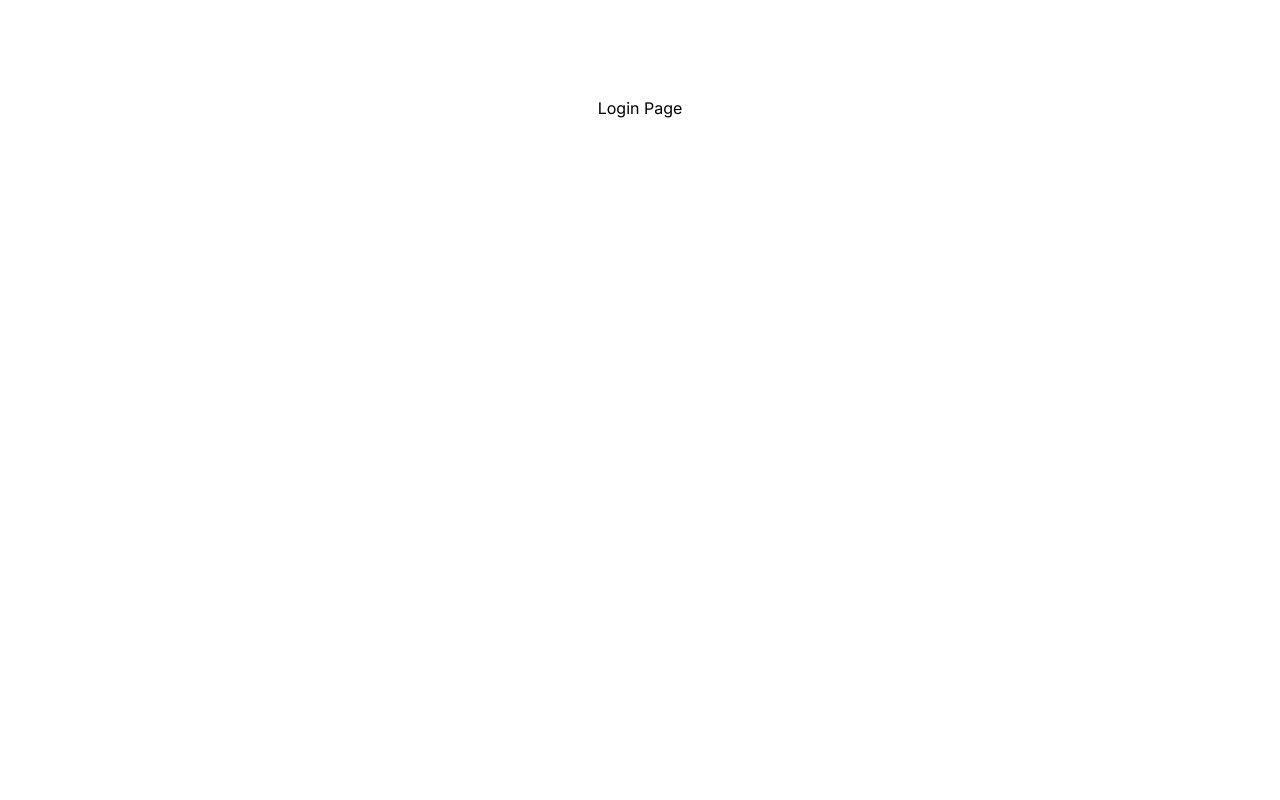
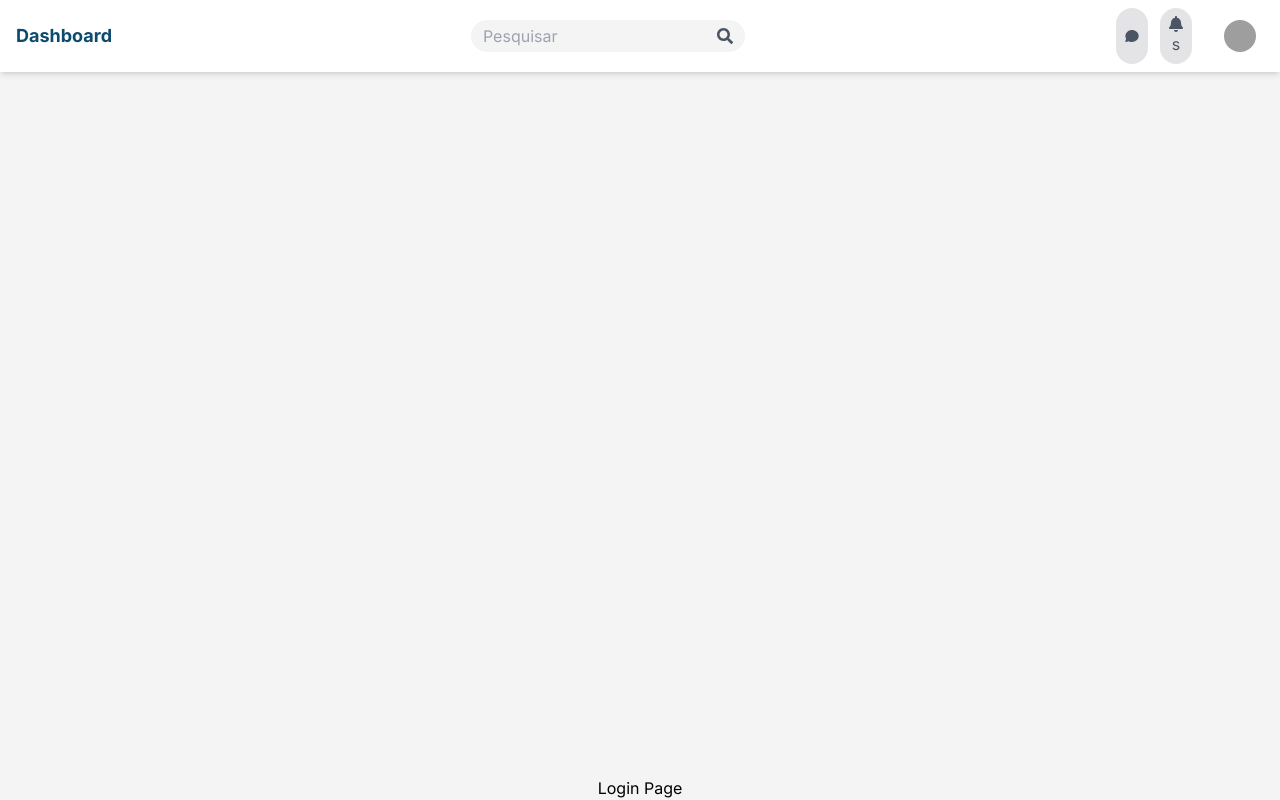
Before and after one commit to CaueJoseOliveiraFalcao/projeto-Senac, a Next.js app in the folder client/login/: page / in a window 1280 px wide. Built offline with nearby package versions, Linux system fonts and the light colour scheme; grey boxes are pictures that could not be loaded.

Commit message:
header style

```diff
--- a/client/login/src/app/components/DashboardHeader.tsx
+++ b/client/login/src/app/components/DashboardHeader.tsx
@@ -1,28 +1,47 @@
 import Link from "next/link"
 import {FaSearch , FaBell} from 'react-icons/fa'
 import {TbMessageCircle2Filled} from 'react-icons/tb'
-import { useState } from "react"
+import { useEffect, useState } from "react"
 export default function DashboardHeader() {
-    const [user , SetUser] = useState({username : '' , userimg : ''})
+    const [user , SetUser] = useState({userName : '' , userimg : ''})
+    const [showMenu , SetMenu] = useState(false)
+
+    useEffect(() => {
+        let value  = localStorage.getItem('rede-social:user')
+        if (value) {
+            SetUser(JSON.parse(value));
+        }
+    },[]);
     return (
-        <header >
-            <Link href='/'>Dashboard</Link>
-            <div>
-                <input type="text"   />
+        <header className="w-full bg-white flex  justify-between py-2 px-4 items-center shadow-md" >
+            <Link href='/' className="font-bold text-sky-900 text-lg">Dashboard</Link>
+            <div className="flex bg-zinc-100 items-center text-gray-600 px-3 py-1 rounded-full ">
+                <input type="text" className="bg-zinc-100 focus-visible:outline-none"  placeholder="Pesquisar"  />
                 <FaSearch/>
             </div>
-            <div>
-                <div>
-                    <button>
+            <div className=" flex gap-5 items-center text-gray-600 ">
+                <div className="flex gap-3 px-3">
+                    <button className="bg-zinc-200 p-2 rounded-full hover:bg-zinc-300">
                         <TbMessageCircle2Filled/>
                     </button>
-                    <button>
-                        <FaBell/>
+                    <button  className="bg-zinc-200 p-2 rounded-full hover:bg-zinc-300">
+                        <FaBell/>s
                     </button>
                 </div>
-                <div>
-                    <img src={user.userimg.length > 0 ? user.userimg : 'https://news.uie.com/static/img/avatar.png'} alt="Foto de perfil"/>
-                    <span>{user.username}</span>
+                <div className="relative">
+                    <button className="flex gap-2 items-center " onClick={(e) => (SetMenu(!showMenu))}>
+                        <img
+                        src={user.userimg ? user.userimg : 'https://news.uie.com/static/img/avatar.png'}
+                        alt="Foto de perfil"
+                        className="w-8 h-8 rounded-full"/>
+                        <span className="font-bold ">{user.userName}</span>
+                    </button>
+                    {showMenu &&
+                    <div className="absolute flex-col flex bg-white p-4 shadow-md rounded-md gap-2 border-t- whitespace-nowrap right-[-5px]">
+                        <Link href='' className="border-b">Editar Perfil</Link>
+                        <Link href=''>Logout</Link>
+                    </div>
+                    }
                 </div>
             </div>
         </header>
--- a/client/login/src/app/page.tsx
+++ b/client/login/src/app/page.tsx
@@ -1,10 +1,13 @@
+"use client"
+
 import Image from "next/image";
+import DashboardHeader from "./components/DashboardHeader";
 
 export default function Home() {
   return (
-    <main className="flex min-h-screen flex-col items-center justify-between p-24">
+    <main className="flex min-h-screen flex-col items-center justify-between bg-zinc-100">
+      <DashboardHeader/>
       <h1>Login Page</h1>
-
     </main>
   );
 }
```
